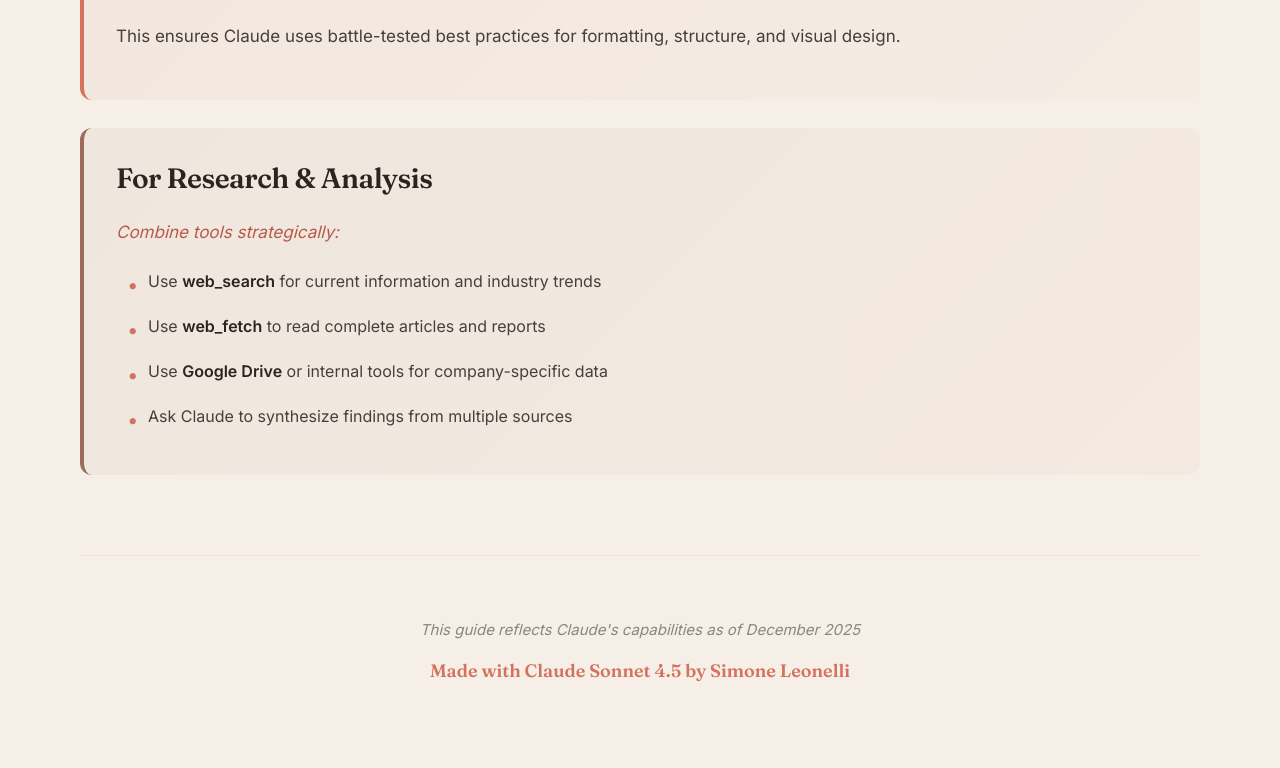
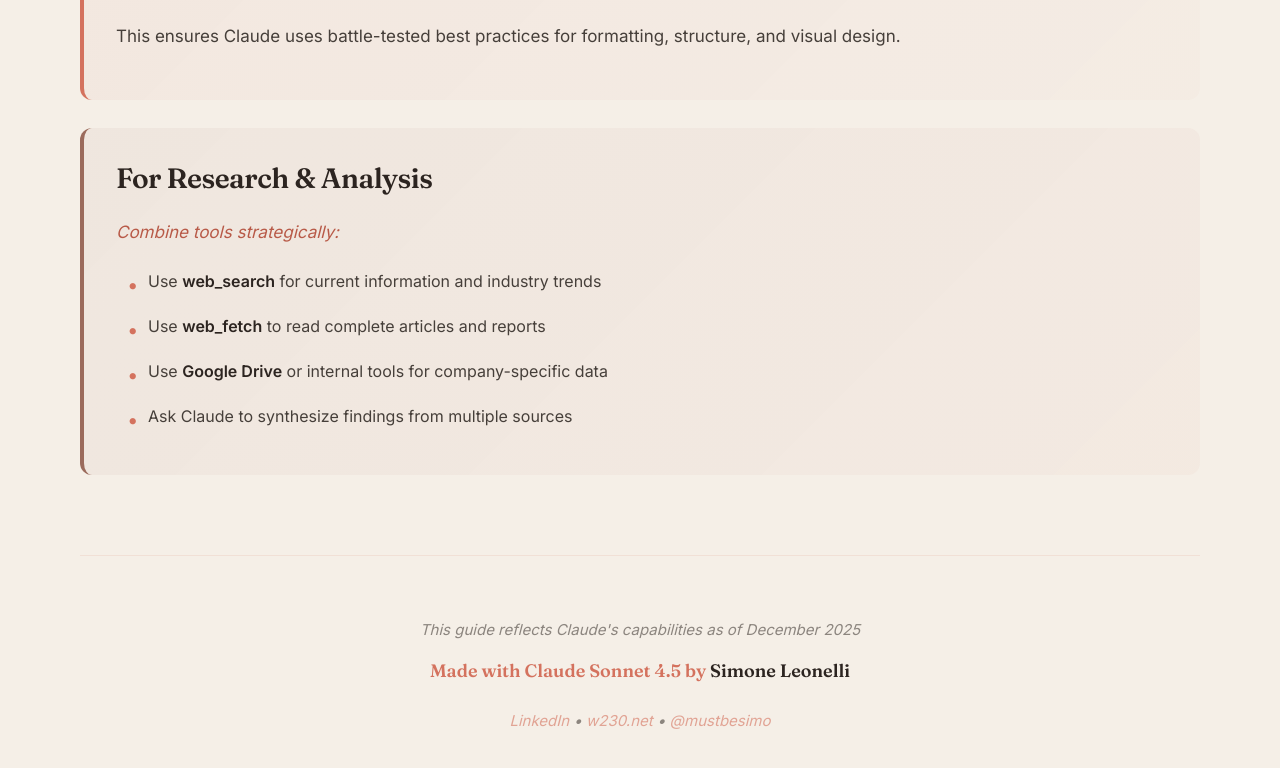
Before and after one commit to MustBeSimo/howtoClaude, a plain HTML site: page how_to_use_claude_editable.html in a window 1280 px wide. Shown: the part 8702-9470 px from the top of the page. Drawn offline with Linux system fonts and the light colour scheme.

Commit message:
Add author links and attribution to footer

```diff
--- a/how_to_use_claude_editable.html
+++ b/how_to_use_claude_editable.html
@@ -753,7 +753,8 @@
 
         <footer>
             <p class="footer-text">This guide reflects Claude's capabilities as of December 2025</p>
-            <p class="footer-brand">Made with Claude Sonnet 4.5 by Simone Leonelli</p>
+            <p class="footer-brand">Made with Claude Sonnet 4.5 by <strong>Simone Leonelli</strong></p>
+            <p class="footer-text"><a href="https://www.linkedin.com/in/simoleonelli/" style="color: var(--primary); text-decoration: none;">LinkedIn</a> • <a href="https://w230.net" style="color: var(--primary); text-decoration: none;">w230.net</a> • <a href="https://github.com/MustBeSimo" style="color: var(--primary); text-decoration: none;">@mustbesimo</a></p>
         </footer>
     </div>
 </body>
```
